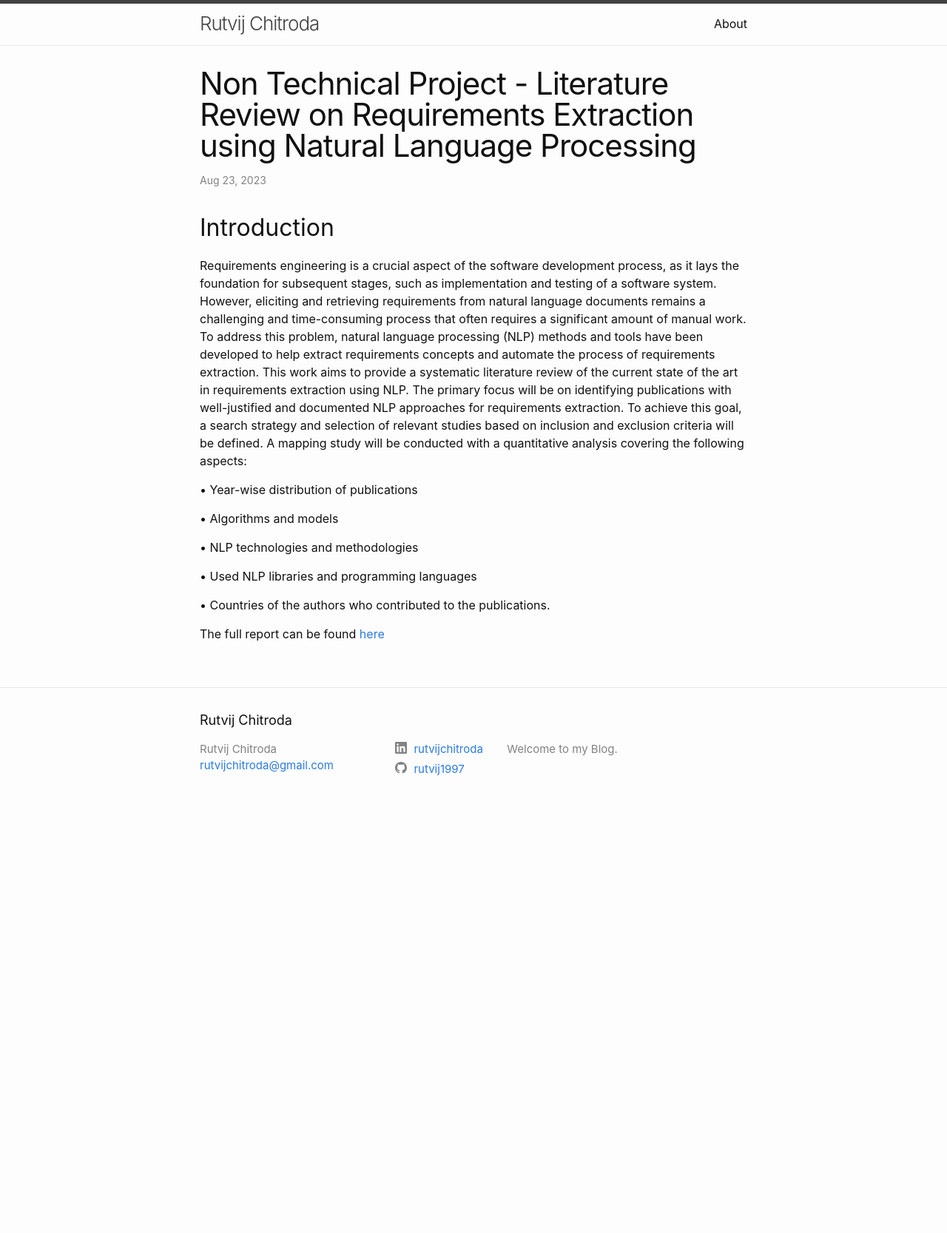
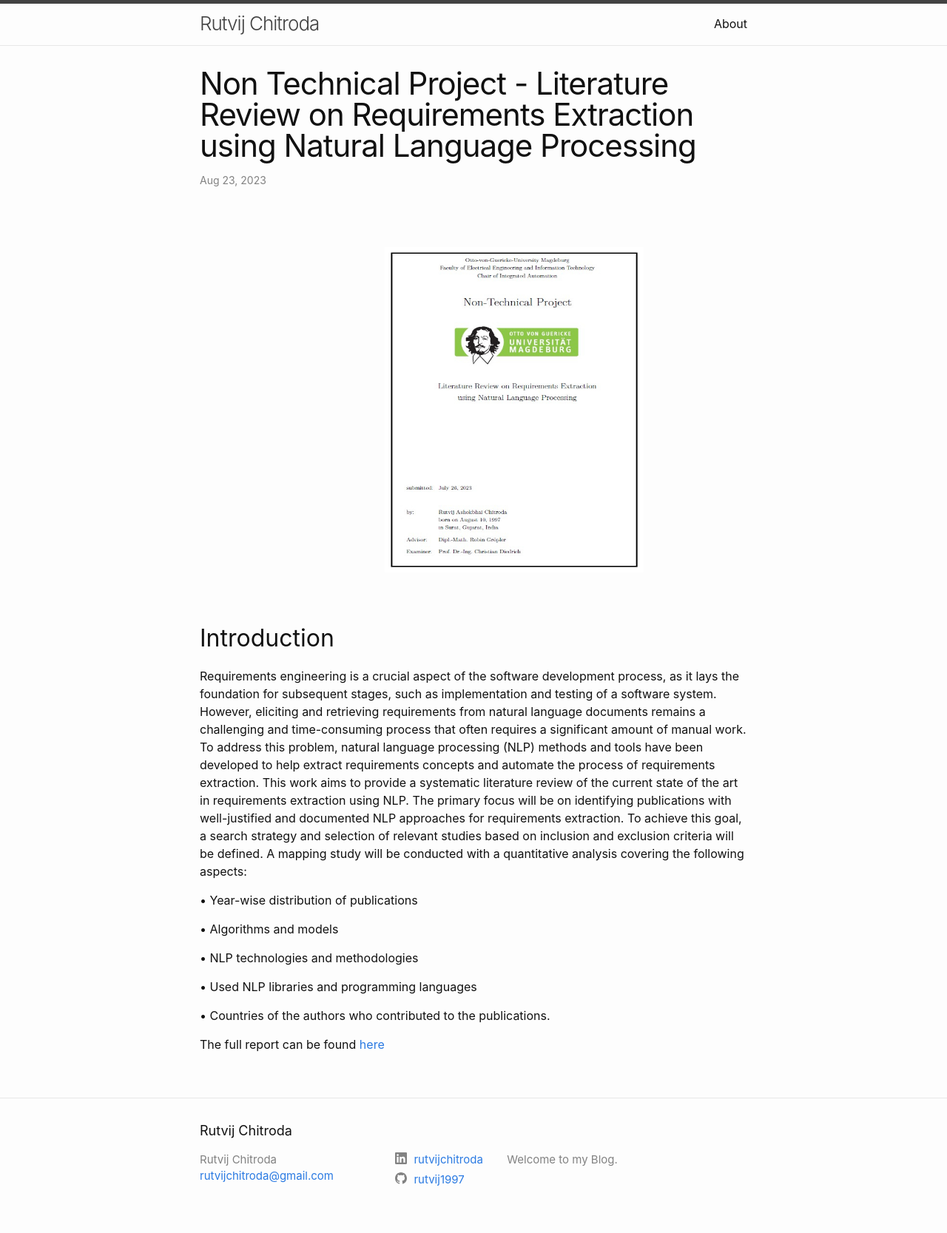
Before and after one commit to rutvij1997/my_blog, a Jekyll site: the page built from _posts/2023-08-23-NTP.markdown, in a window 1280 px wide. Shown: the whole page at 74% size. Built offline with Jekyll 4.4.1, drawn with Linux system fonts in a browser that asks for light colours; before the commit the page ends 1112 px from its top, so only the background shows below that.

Commit message:
add ntp image

```diff
--- a/_posts/2023-08-23-NTP.markdown
+++ b/_posts/2023-08-23-NTP.markdown
@@ -5,6 +5,9 @@ using Natural Language Processing"
 date:   2023-08-23 15:57:12 +0200
 categories: jekyll update
 ---
+
+<img src="{{site.baseurl}}/assets/ntp.jpg" width="350" height="440" style="vertical-align:middle;margin:50px 250px">
+
 ## Introduction
 
 Requirements engineering is a crucial aspect of the software development process, as it lays
```
Also changed, not shown: assets/ntp.jpg (added).
